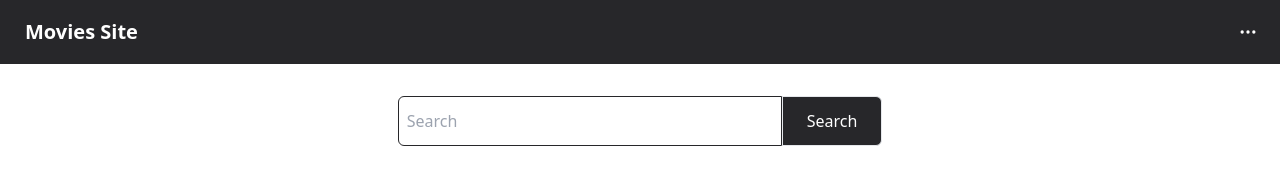
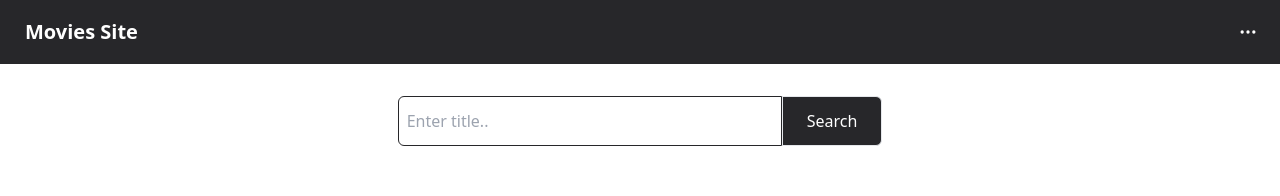
Before and after one commit to kevinmisigaro/movies-test-app, a React (Create React App) app: page / in a window 1280 px wide. Shown: the top 196 px of the page. Built offline with nearby package versions, Linux system fonts and the light colour scheme; no server answers.

Commit message:
search text

```diff
--- a/src/pages/home/index.tsx
+++ b/src/pages/home/index.tsx
@@ -43,7 +43,7 @@ function Home() {
           <input
             type="text"
             onChange={handleTextChange}
-            placeholder="Search"
+            placeholder="Enter title.."
             className="border border-zinc-800 rounded-l-md px-2 w-24 md:w-[30vw]"
           />
           <div
```
